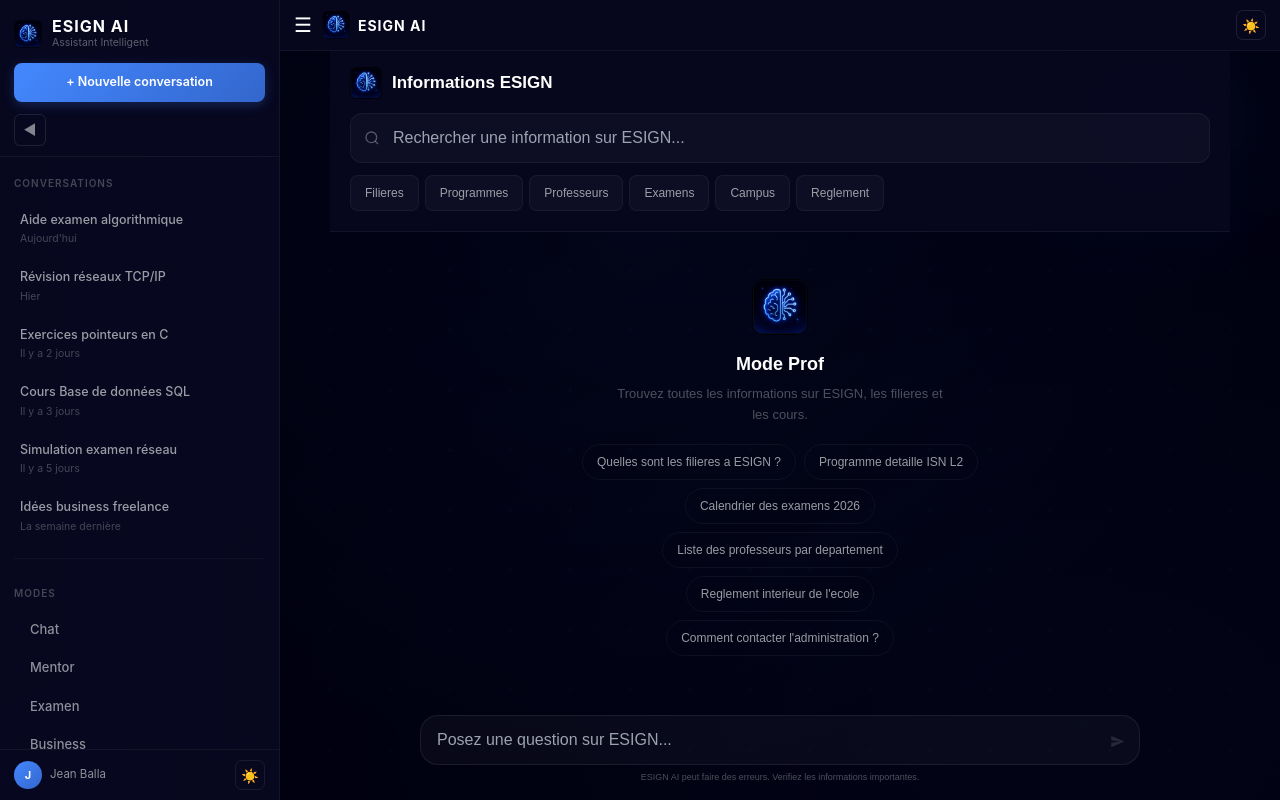
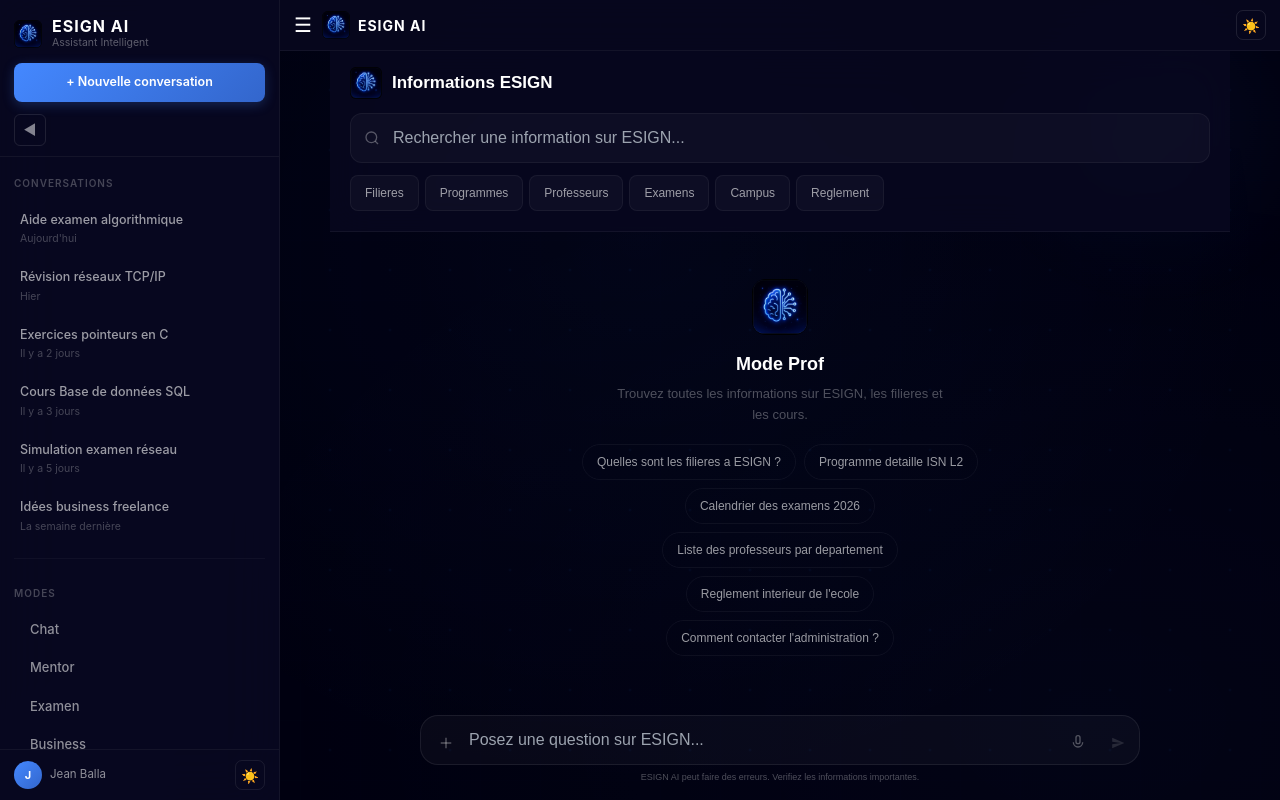
Before and after one commit to warell237/esign-IA, a Next.js app: page /prof in a window 1280 px wide. Built offline with nearby package versions, Linux system fonts and the light colour scheme.

Commit message:
ton message ici

```diff
--- a/src/app/(dashboard)/business/page.js
+++ b/src/app/(dashboard)/business/page.js
@@ -35,12 +35,17 @@ export default function BusinessPage({ user, userData }) {
 
   return (
     <SubscriptionGuard userId={user?.uid}>
-      <div style={{ height: '100%', display: 'flex', flexDirection: 'column', fontFamily: 'Arial, sans-serif' }}>
+      <div style={{ height: '100%', display: 'flex', flexDirection: 'column', fontFamily: 'Arial, sans-serif', overflow: 'hidden' }}>
 
         {/* Bandeau Business */}
         <div style={{
-          padding: '16px 20px', borderBottom: `1px solid ${c.border}`,
-          background: c.bgCard, backdropFilter: 'blur(20px)', flexShrink: 0,
+          padding: '16px 20px',
+          borderBottom: `1px solid ${c.border}`,
+          background: c.bgCard, backdropFilter: 'blur(20px)',
+          flexShrink: 0,
+          position: 'sticky',
+          top: 0,
+          zIndex: 5,
         }}>
           {/* Titre */}
           <div style={{ display: 'flex', alignItems: 'center', gap: 10, marginBottom: 14 }}>
--- a/src/app/(dashboard)/layout.js
+++ b/src/app/(dashboard)/layout.js
@@ -239,7 +239,12 @@ export default function DashboardLayout({ children }) {
       <div style={{ flex: 1, display: 'flex', flexDirection: 'column', minWidth: 0, height: '100%', overflow: 'hidden' }}>
         {/* Header top */}
         <div style={{
-          padding: '10px 14px', flexShrink: 0,
+          padding: '10px 14px',
+          flexShrink: 0,
+          position: 'sticky',
+          top: 0,
+          left: 0,
+          zIndex: 10,
           borderBottom: `1px solid ${isDark ? 'rgba(255,255,255,0.05)' : 'rgba(0,0,0,0.05)'}`,
           background: isDark ? 'rgba(8,8,32,0.8)' : 'rgba(255,255,255,0.8)',
           backdropFilter: 'blur(20px)',
--- a/src/app/(dashboard)/prof/page.js
+++ b/src/app/(dashboard)/prof/page.js
@@ -37,12 +37,18 @@ export default function ProfPage({ user, userData }) {
   };
 
   return (
-    <div style={{ height: '100%', display: 'flex', flexDirection: 'column', fontFamily: 'Arial, sans-serif' }}>
+    <div style={{ height: '100%', display: 'flex', flexDirection: 'column', fontFamily: 'Arial, sans-serif', overflow: 'hidden' }}>
 
       {/* Bandeau Prof */}
       <div style={{
-        padding: '16px 20px', borderBottom: `1px solid ${c.border}`,
-        background: c.bgCard, backdropFilter: 'blur(20px)', flexShrink: 0,
+        padding: '16px 20px',
+         borderBottom: `1px solid ${c.border}`,
+        background: c.bgCard,
+        backdropFilter: 'blur(20px)',
+        flexShrink: 0,
+        position: 'sticky',
+          top: 0,
+          zIndex: 5,
       }}>
         {/* Titre */}
         <div style={{ display: 'flex', alignItems: 'center', gap: 10, marginBottom: 14 }}>
--- a/src/app/components/ChatInterface.js
+++ b/src/app/components/ChatInterface.js
@@ -48,6 +48,7 @@ export default function ChatInterface({
 }) {
   const theme = THEMES[mode] || THEMES.chat;
   const [isMobile, setIsMobile] = useState(false);
+  const [isRecording, setIsRecording] = useState(false);
 
   const c = {
     border: isDark ? 'rgba(255,255,255,0.05)' : 'rgba(0,0,0,0.05)',
@@ -66,6 +67,7 @@ export default function ChatInterface({
   const [loading, setLoading] = useState(false);
   const [quota, setQuota] = useState(null);
   const [error, setError] = useState('');
+  const [showMenu, setShowMenu] = useState(false);
   const messagesContainerRef = useRef(null);
   const inputRef = useRef(null);
 
@@ -81,22 +83,6 @@ export default function ChatInterface({
       messagesContainerRef.current.scrollTop = messagesContainerRef.current.scrollHeight;
     }
   }, [messages]);
-
-  useEffect(() => {
-    const el = inputRef.current;
-    if (!el) return;
-    const handleFocus = () => {
-      setTimeout(() => {
-        if (messagesContainerRef.current) {
-          messagesContainerRef.current.scrollTop = messagesContainerRef.current.scrollHeight;
-        }
-        // Force scroll de l'input dans la vue sur iOS
-        el.scrollIntoView({ behavior: 'smooth', block: 'end' });
-      }, 350);
-    };
-    el.addEventListener('focus', handleFocus);
-    return () => el.removeEventListener('focus', handleFocus);
-  }, []);
 
   const handleSend = async () => {
     const text = input.trim();
@@ -136,15 +122,22 @@ export default function ChatInterface({
     }
   };
 
+  const handleFile = (e) => {
+    const file = e.target.files[0];
+    if (!file) return;
+    setMessages(prev => [...prev, {
+      role: 'user',
+      content: `[Fichier: ${file.name}]`,
+      id: Date.now(),
+      file: file,
+    }]);
+  };
+
+  const startRecording = () => setIsRecording(true);
+  const stopRecording = () => setIsRecording(false);
+
   return (
-    <div style={{
-      height: '100%',
-      display: 'flex',
-      flexDirection: 'column',
-      fontFamily: 'Arial, sans-serif',
-      minHeight: 0,
-      overflow: 'hidden',   // ← AJOUTÉ
-    }}>
+    <div style={{ height: '100%', display: 'flex', flexDirection: 'column', fontFamily: 'Arial, sans-serif', minHeight: 0, overflow: 'hidden' }}>
 
       {showQuota && quota && (
         <div style={{
@@ -164,29 +157,17 @@ export default function ChatInterface({
           fontSize: 12, textAlign: 'center', borderBottom: '1px solid rgba(255,68,85,0.2)', flexShrink: 0,
         }}>
           {error}
-          <button onClick={() => setError('')} style={{
-            marginLeft: 8, textDecoration: 'underline', color: '#ff4455',
-            background: 'none', border: 'none', cursor: 'pointer',
-          }}>Fermer</button>
+          <button onClick={() => setError('')} style={{ marginLeft: 8, textDecoration: 'underline', color: '#ff4455', background: 'none', border: 'none', cursor: 'pointer' }}>Fermer</button>
         </div>
       )}
 
-      {/* Zone messages - SEULE zone qui scroll */}
       <div ref={messagesContainerRef} style={{
-        flex: 1,
-        overflowY: 'auto',
-        padding: isMobile ? '12px 10px' : '20px 20px',
-        WebkitOverflowScrolling: 'touch',
-        minHeight: 0,
-        overscrollBehavior: 'contain',
+        flex: 1, overflowY: 'auto', padding: isMobile ? '12px 10px' : '20px 20px',
+        WebkitOverflowScrolling: 'touch', minHeight: 0, overscrollBehavior: 'contain',
       }}>
 
         {messages.length === 0 && (
-          <div style={{
-            display: 'flex', flexDirection: 'column', alignItems: 'center',
-            justifyContent: 'center', minHeight: '100%', textAlign: 'center',
-            padding: '20px 0',
-          }}>
+          <div style={{ display: 'flex', flexDirection: 'column', alignItems: 'center', justifyContent: 'center', minHeight: '100%', textAlign: 'center', padding: '20px 0' }}>
             <img src="/icon-192.png" alt="ESIGN" style={{ width: isMobile ? 48 : 56, height: isMobile ? 48 : 56, borderRadius: 14, objectFit: 'contain', marginBottom: 16 }} />
             <h1 style={{ color: c.text, fontSize: isMobile ? 16 : 18, fontWeight: 700, marginBottom: 6 }}>{theme.welcomeTitle}</h1>
             <p style={{ color: c.mute, fontSize: isMobile ? 12 : 13, maxWidth: 360, lineHeight: 1.6, marginBottom: 18, padding: '0 8px' }}>{theme.welcomeText}</p>
@@ -233,39 +214,48 @@ export default function ChatInterface({
         )}
       </div>
 
-      {/* Input fixe en bas */}
+      {/* Input */}
       <div style={{ padding: isMobile ? '6px 8px 8px' : '12px 16px 16px', flexShrink: 0 }}>
         <div style={{
-          width: '100%', maxWidth: 720, margin: '0 auto', display: 'flex', alignItems: 'flex-end', gap: 8,
+          width: '100%', maxWidth: 720, margin: '0 auto', display: 'flex', alignItems: 'flex-end', gap: 6,
           background: c.inputBg, borderRadius: 18, border: `1.5px solid ${c.inputBorder}`,
-          padding: '4px 4px 4px 16px',
+          padding: '4px 4px 4px 8px',
         }}>
-          <textarea
-            ref={inputRef}
-            value={input}
-            onChange={e => setInput(e.target.value)}
+
+          {/* Bouton + */}
+          <div style={{ position: 'relative', flexShrink: 0 }}>
+            <button onClick={() => setShowMenu(!showMenu)}
+              style={{ width: 34, height: 34, borderRadius: 12, border: 'none', background: 'transparent', color: c.mute, cursor: 'pointer', display: 'flex', alignItems: 'center', justifyContent: 'center', fontSize: 20 }}>
+              <svg width="18" height="18" viewBox="0 0 24 24" fill="none" stroke="currentColor" strokeWidth="2"><line x1="12" y1="5" x2="12" y2="19"/><line x1="5" y1="12" x2="19" y2="12"/></svg>
+            </button>
+            {showMenu && (
+              <div style={{ position: 'absolute', bottom: '100%', left: 0, marginBottom: 8, padding: 8, borderRadius: 12, minWidth: 170, background: isDark ? 'rgba(8,8,32,0.95)' : 'rgba(255,255,255,0.95)', border: `1px solid ${c.border}`, backdropFilter: 'blur(20px)', display: 'flex', flexDirection: 'column', gap: 2, zIndex: 20 }}>
+                <button onClick={() => { document.getElementById('file-upload').click(); setShowMenu(false); }} style={{ padding: '10px 12px', borderRadius: 8, border: 'none', background: 'transparent', color: c.text2, cursor: 'pointer', textAlign: 'left', fontSize: 13 }}>Importer un fichier</button>
+                <button onClick={() => { document.getElementById('camera-upload').click(); setShowMenu(false); }} style={{ padding: '10px 12px', borderRadius: 8, border: 'none', background: 'transparent', color: c.text2, cursor: 'pointer', textAlign: 'left', fontSize: 13 }}>Prendre une photo</button>
+                <button onClick={() => { document.getElementById('gallery-upload').click(); setShowMenu(false); }} style={{ padding: '10px 12px', borderRadius: 8, border: 'none', background: 'transparent', color: c.text2, cursor: 'pointer', textAlign: 'left', fontSize: 13 }}>Galerie</button>
+              </div>
+            )}
+          </div>
+
+          <input type="file" accept="image/*,.pdf,.doc,.docx,.txt" style={{ display: 'none' }} id="file-upload" onChange={handleFile} />
+          <input type="file" accept="image/*" capture="environment" style={{ display: 'none' }} id="camera-upload" onChange={handleFile} />
+          <input type="file" accept="image/*" style={{ display: 'none' }} id="gallery-upload" onChange={handleFile} />
+
+          <textarea ref={inputRef} value={input} onChange={e => setInput(e.target.value)}
             onKeyDown={e => { if (e.key === 'Enter' && !e.shiftKey) { e.preventDefault(); handleSend(); } }}
-            placeholder={placeholder}
-            rows={1}
-            style={{
-              flex: 1, border: 'none', outline: 'none', background: 'transparent',
-              color: c.text,
-              fontSize: 16,          // ← 16px minimum pour éviter zoom iOS
-              resize: 'none', maxHeight: 100,
-              fontFamily: 'inherit', padding: '8px 0',
-            }}
-          />
+            placeholder={placeholder} rows={1}
+            style={{ flex: 1, border: 'none', outline: 'none', background: 'transparent', color: c.text, fontSize: 16, resize: 'none', maxHeight: 100, fontFamily: 'inherit', padding: '8px 0' }} />
+
+          {/* Micro */}
+          <button onMouseDown={startRecording} onMouseUp={stopRecording} onTouchStart={startRecording} onTouchEnd={stopRecording}
+            style={{ width: 34, height: 34, borderRadius: 12, border: 'none', background: isRecording ? '#ff4455' : 'transparent', color: isRecording ? 'white' : c.mute, cursor: 'pointer', display: 'flex', alignItems: 'center', justifyContent: 'center', flexShrink: 0, transition: 'all 0.15s' }}>
+            <svg width="16" height="16" viewBox="0 0 24 24" fill="none" stroke="currentColor" strokeWidth="2"><rect x="9" y="1" width="6" height="12" rx="3"/><path d="M5 11a7 7 0 0014 0"/></svg>
+          </button>
+
+          {/* Envoyer */}
           <button onClick={handleSend} disabled={!input.trim() || loading}
-            style={{
-              width: 36, height: 36, borderRadius: 12, border: 'none',
-              background: input.trim() ? theme.accentGradient : 'transparent',
-              color: input.trim() ? 'white' : c.mute,
-              cursor: input.trim() ? 'pointer' : 'not-allowed',
-              display: 'flex', alignItems: 'center', justifyContent: 'center',
-              flexShrink: 0, opacity: input.trim() ? 1 : 0.4,
-              boxShadow: input.trim() ? `0 4px 14px ${theme.accent}40` : 'none',
-            }}>
-            <svg width="15" height="15" viewBox="0 0 24 24" fill="currentColor"><path d="M2.01 21L23 12 2.01 3 2 10l15 2-15 2z" /></svg>
+            style={{ width: 34, height: 34, borderRadius: 12, border: 'none', background: input.trim() ? theme.accentGradient : 'transparent', color: input.trim() ? 'white' : c.mute, cursor: input.trim() ? 'pointer' : 'not-allowed', display: 'flex', alignItems: 'center', justifyContent: 'center', flexShrink: 0, opacity: input.trim() ? 1 : 0.4, boxShadow: input.trim() ? `0 4px 14px ${theme.accent}40` : 'none' }}>
+            <svg width="14" height="14" viewBox="0 0 24 24" fill="currentColor"><path d="M2.01 21L23 12 2.01 3 2 10l15 2-15 2z" /></svg>
           </button>
         </div>
         <p style={{ textAlign: 'center', color: c.mute, fontSize: 9, marginTop: 6 }}>
```
Also changed, not shown: src/app/(dashboard)/exam/page.js (+8 -3 lines), src/app/(dashboard)/mentor/page.js (+9 -3 lines).
